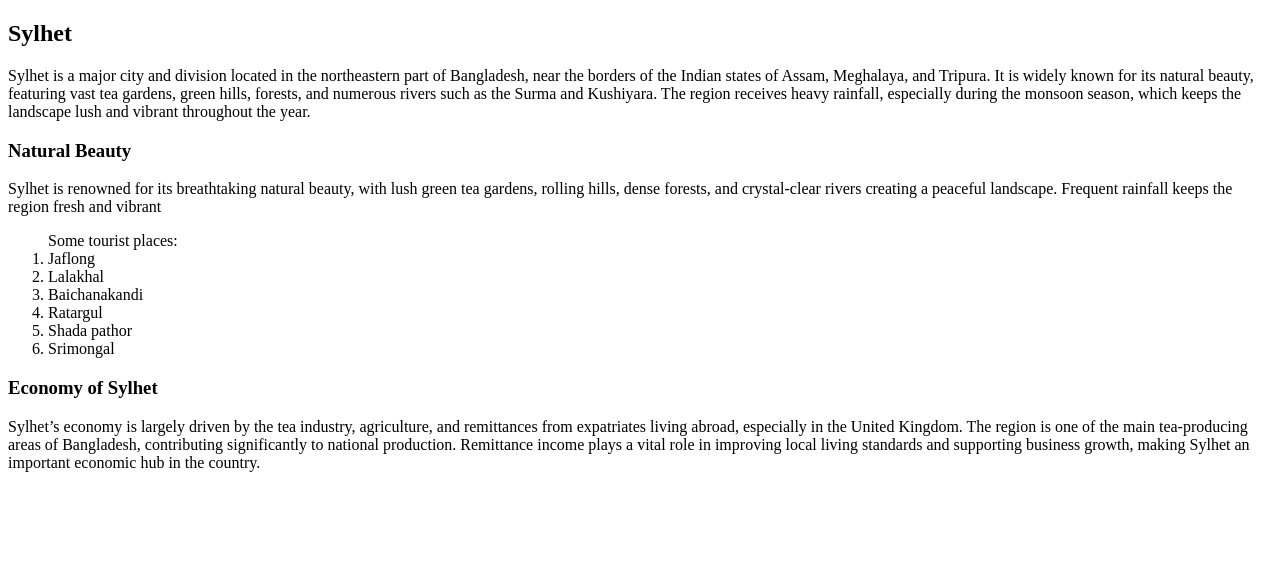
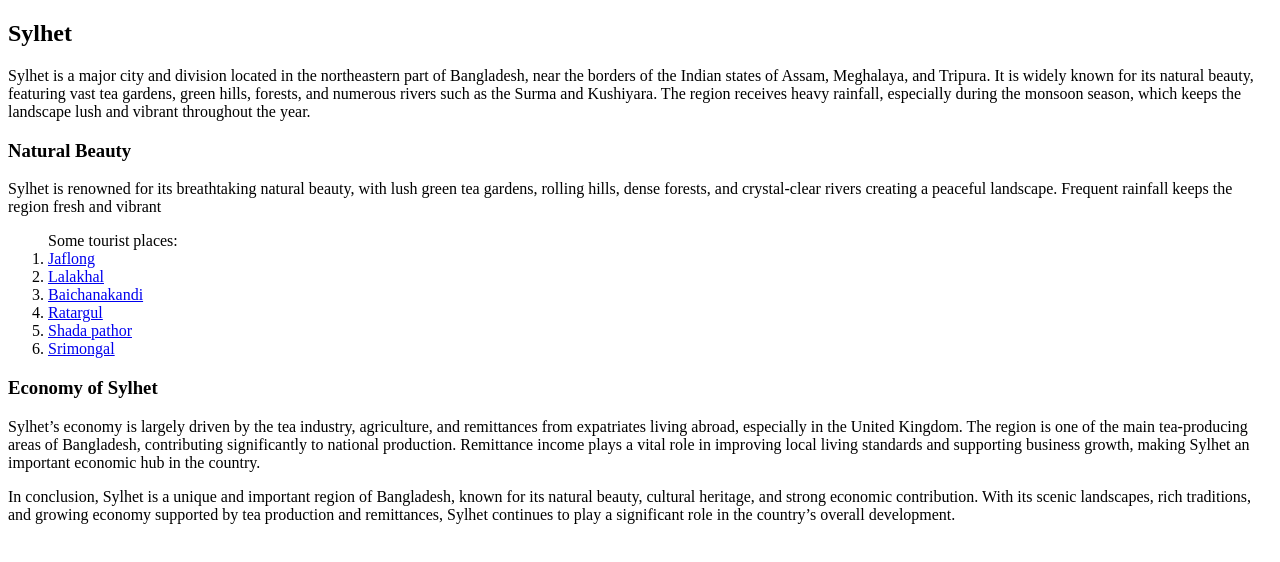
Before and after one commit to Fix-shorna/Sylhet-tourist-places, a plain HTML site: page index.html in a window 1280 px wide. Drawn offline with Linux system fonts and the light colour scheme.

Commit message:
Places discription

```diff
--- a/index.html
+++ b/index.html
@@ -4,6 +4,7 @@
     <meta charset="UTF-8">
     <meta name="viewport" content="width=device-width, initial-scale=1.0">
     <title>Tourism</title>
+    <link rel="stylesheet" href="place.css">
 </head>
 <body>
     <h2>Sylhet</h2>
@@ -13,17 +14,19 @@
         <h3>Natural Beauty</h3>
         <p>Sylhet is renowned for its breathtaking natural beauty, with lush green tea gardens, rolling hills, dense forests, and crystal-clear rivers creating a peaceful landscape. Frequent rainfall keeps the region fresh and vibrant</p>
         <ol>Some tourist places:
-            <li>Jaflong</li>
-            <li>Lalakhal</li>
-            <li>Baichanakandi</li>
-            <li>Ratargul</li>
-            <li>Shada pathor</li>
-            <li>Srimongal</li>
+            <li><a href="#jaflong">Jaflong</a></li>
+            <li><a href="#lalakhal">Lalakhal</a></li>
+            <li><a href="#bichanakandi">Baichanakandi</a></li>
+            <li><a href="#ratargul">Ratargul</a></li>
+            <li><a href="#shadapathor">Shada pathor</a></li>
+            <li><a href="#srimongal">Srimongal</a></li>
         </ol>
     </div>
     <div>
         <h3>Economy of Sylhet</h3>
         <p>Sylhet’s economy is largely driven by the tea industry, agriculture, and remittances from expatriates living abroad, especially in the United Kingdom. The region is one of the main tea-producing areas of Bangladesh, contributing significantly to national production. Remittance income plays a vital role in improving local living standards and supporting business growth, making Sylhet an important economic hub in the country.</p>
+        <p>In conclusion, Sylhet is a unique and important region of Bangladesh, known for its natural beauty, cultural heritage, and strong economic contribution. With its scenic landscapes, rich traditions, and growing economy supported by tea production and remittances, Sylhet continues to play a significant role in the country’s overall development.
+</p>
     </div>
 </body>
 </html>
```
